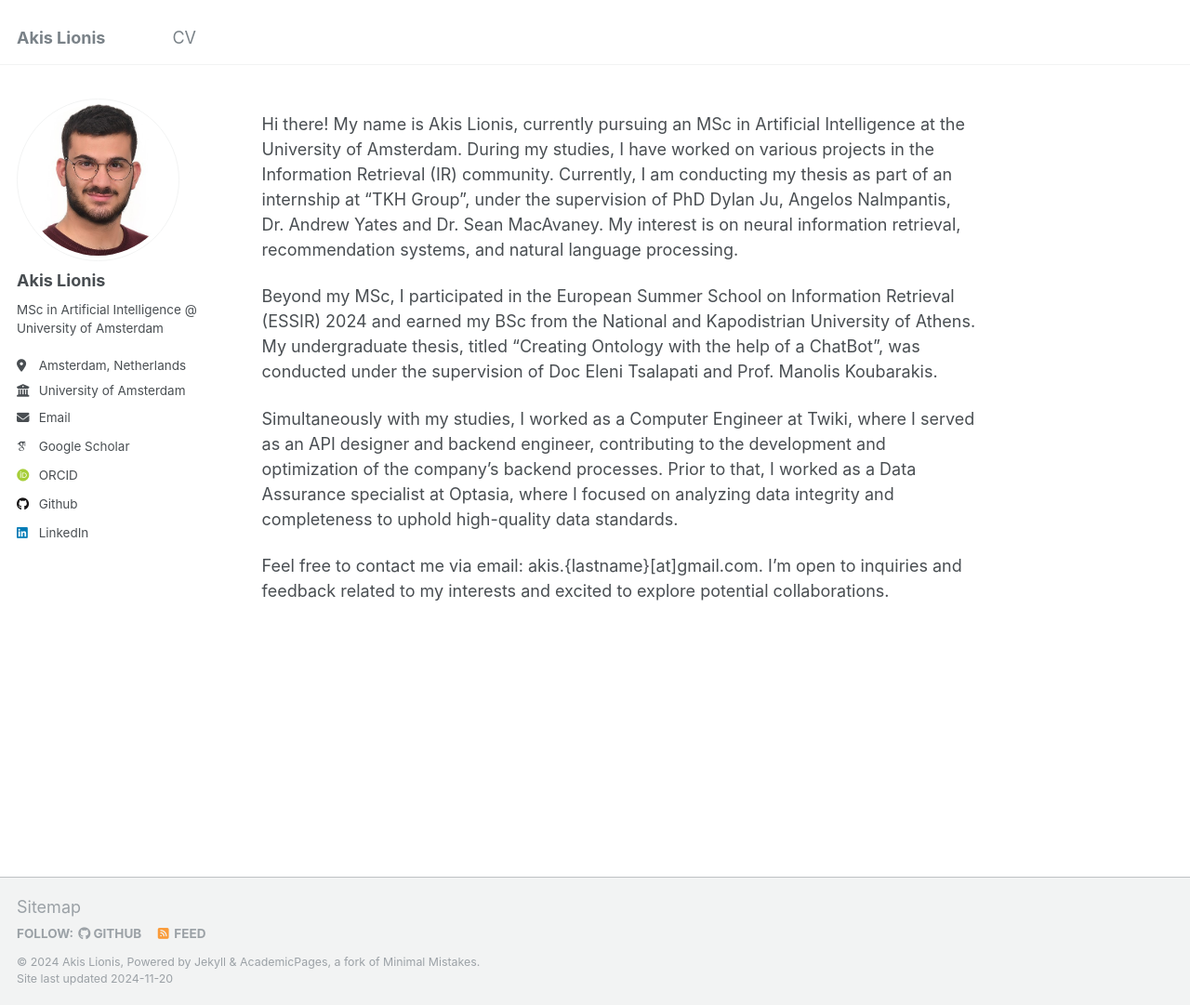
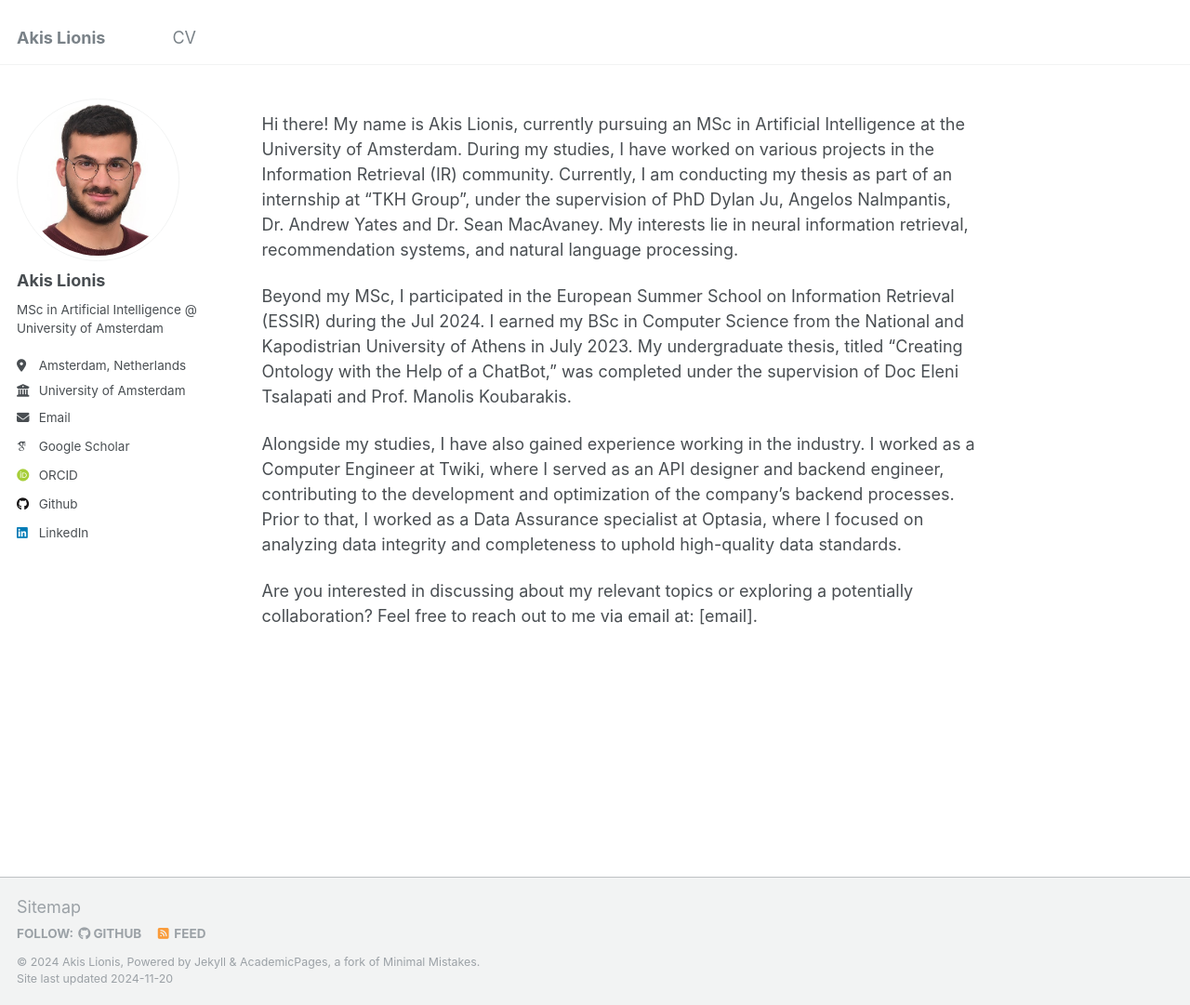
Before and after one commit to lionisakis/lionisakis.github.io, a Jekyll site: the page built from _pages/about.md, in a window 1280 px wide and 1081 px high. Shown: the whole window at 93% size. Built offline with Jekyll 4.4.1, drawn with Linux system fonts in a browser that asks for light colours; some web fonts are replaced.

Commit message:
update about me

```diff
--- a/_pages/about.md
+++ b/_pages/about.md
@@ -7,13 +7,13 @@ redirect_from:
   - /about.html
 ---
 
-Hi there! My name is Akis Lionis, currently pursuing an MSc in Artificial Intelligence at the University of Amsterdam. During my studies, I have worked on various projects in the Information Retrieval (IR) community. Currently, I am conducting my thesis as part of an internship at "TKH Group", under the supervision of PhD Dylan Ju, Angelos Nalmpantis, Dr. Andrew Yates and Dr. Sean MacAvaney. My interest is on neural information retrieval, recommendation systems, and natural language processing.
+Hi there! My name is Akis Lionis, currently pursuing an MSc in Artificial Intelligence at the University of Amsterdam. During my studies, I have worked on various projects in the Information Retrieval (IR) community. Currently, I am conducting my thesis as part of an internship at "TKH Group", under the supervision of PhD Dylan Ju, Angelos Nalmpantis, Dr. Andrew Yates and Dr. Sean MacAvaney. My interests lie in neural information retrieval, recommendation systems, and natural language processing.
 
-Beyond my MSc, I participated in the European Summer School on Information Retrieval (ESSIR) 2024 and earned my BSc from the National and Kapodistrian University of Athens. My undergraduate thesis, titled "Creating Ontology with the help of a ChatBot", was conducted under the supervision of Doc Eleni Tsalapati and Prof. Manolis Koubarakis.
+Beyond my MSc, I participated in the European Summer School on Information Retrieval (ESSIR) during the Jul 2024. I earned my BSc in Computer Science from the National and Kapodistrian University of Athens in July 2023. My undergraduate thesis, titled "Creating Ontology with the Help of a ChatBot," was completed under the supervision of Doc Eleni Tsalapati and Prof. Manolis Koubarakis.
 
-Simultaneously with my studies, I worked as a Computer Engineer at Twiki, where I served as an API designer and backend engineer, contributing to the development and optimization of the company’s backend processes. Prior to that, I worked as a Data Assurance specialist at Optasia, where I focused on analyzing data integrity and completeness to uphold high-quality data standards.
+Alongside my studies, I have also gained experience working in the industry. I worked as a Computer Engineer at Twiki, where I served as an API designer and backend engineer, contributing to the development and optimization of the company’s backend processes. Prior to that, I worked as a Data Assurance specialist at Optasia, where I focused on analyzing data integrity and completeness to uphold high-quality data standards.
 
-Feel free to contact me via email: akis.{lastname}[at]gmail.com. I’m open to inquiries and feedback related to my interests and excited to explore potential collaborations.
+Are you interested in discussing about my relevant topics or exploring a potentially collaboration? Feel free to reach out to me via email at: [email].
 
 <!-- Hi there! I’m X, currently pursuing my MSc in Artificial Intellegence at the University of Amsterdam. I have worked in numerous projects during my MSc such as Global Embeddings in Learned Sparse Retrieval for Long Documents and many reproducibility projects based on recent papers in the IR community. I am corrently condacting my thesis as an interhsip in the company "TKH Group" under the supervision of PhD Dylan Ju, Angelos Nalmpantis, Dr. Andrew Yates and Dr. Sean MacAvaney. My research focuses on neural information retrieval, recommendation systems and natural language processing.
 
```
